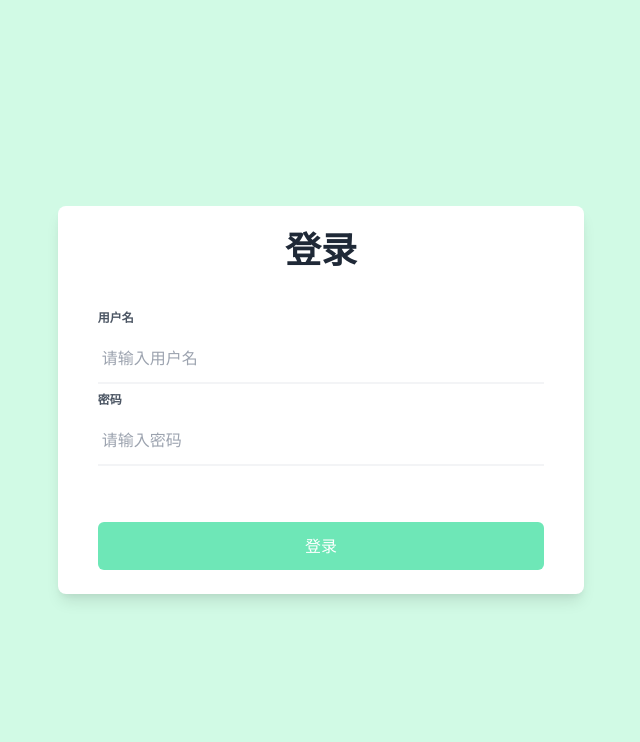
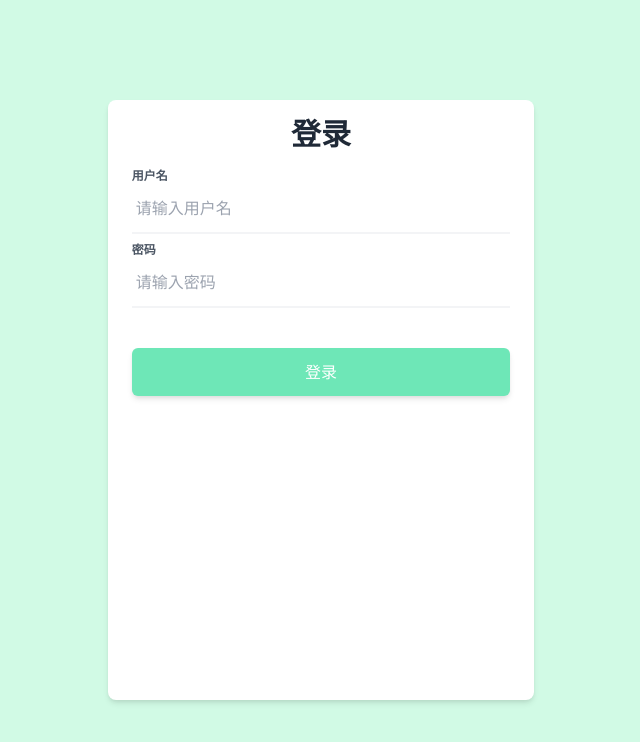
Before and after one commit to cuitaocrazy/supervision, a Next.js app in the folder web-site/simple-shopping/: page /login in a window 1280 px wide. Shown: the top 742 px of the page, without its empty margins (319-959 px from the left). Built offline with nearby package versions, Linux system fonts and the light colour scheme.

Commit message:
登录页面：调整标签符合HTML标准，并调整样式

```diff
--- a/web-site/simple-shopping/pages/login.tsx
+++ b/web-site/simple-shopping/pages/login.tsx
@@ -1,4 +1,3 @@
-import Button from "../components/Button"
 import type { NextPage } from 'next'
 import { useForm, SubmitHandler } from "react-hook-form"
 import { useRouter } from 'next/router'
@@ -9,13 +8,12 @@ type FormData = {
   password: string;
 }
 
-const CreateOrder: NextPage = () => {
+const Login: NextPage = () => {
   const { register, handleSubmit, formState: { errors }, setValue } = useForm<FormData>()
   const router = useRouter();
 
   const onSubmit: SubmitHandler<FormData> = (data: FormData) => {
     saveLoginData();
-    alert(JSON.stringify(data))
   }
 
   //TODO 保存数据
@@ -28,27 +26,48 @@ const CreateOrder: NextPage = () => {
 
   }
 
-  return <div className="flex flex-col h-screen bg-green-100">
-    <div className="grid mx-2 my-20 place-items-center sm:my-auto">
-      <div className="w-11/12 p-12 px-6 py-10 bg-white rounded-lg shadow-md sm:w-8/12 md:w-6/12 lg:w-5/12 2xl:w-4/12 sm:px-10 sm:py-6 lg:shadow-lg">
-        <h2 className="text-3xl font-semibold text-center text-gray-800 lg:text-4xl">登录</h2>
-        <form className="mt-10" onSubmit={handleSubmit(onSubmit)}>
+    // return <div className="flex flex-col h-screen bg-green-100 dark:bg-red-100">
+    //   <div className="grid mx-2 my-20 place-items-center sm:my-auto">
+    //     <div className="w-11/12 p-12 px-6 py-10 bg-white rounded-lg shadow-md sm:w-8/12 md:w-6/12 lg:w-5/12 2xl:w-4/12 sm:px-10 sm:py-6 lg:shadow-lg">
+    //       <h2 className="text-3xl font-semibold text-center text-gray-800 lg:text-4xl">登录</h2>
+    //       <form className="mt-10" onSubmit={handleSubmit(onSubmit)}>
+    //         <label className="block text-xs font-semibold text-gray-600">用户名</label>
+    //         <input className="block w-full px-1 py-3 mt-2 text-gray-800 border-b-2 border-gray-100 appearance-none focus:text-gray-500 focus:outline-none focus:border-gray-200"
+    //           type="text"  {...register('username', { required: true, minLength: 2, maxLength: 10 },)} placeholder="请输入用户名" />
+    //         {errors.username && <p className="pt-2 pl-3 text-base text-red-500">用户名不能为空</p>}
+
+    //         <label className="block mt-2 text-xs font-semibold text-gray-600">密码</label>
+    //         <input className="block w-full px-1 py-3 mt-2 mb-4 text-gray-800 border-b-2 border-gray-100 appearance-none focus:text-gray-500 focus:outline-none focus:border-gray-200"
+    //           type="password" {...register('password', { required: true, minLength: 6, maxLength: 6 })} placeholder="请输入密码" />
+    //         {errors.password && <p className="">密码不能为空</p>}
+
+    //         <input className="w-full py-3 mt-10 font-medium text-white bg-green-300 rounded-md focus:outline-none hover:bg-green-500 hover:shadow-none"
+    //           type="submit" value="登录"  />
+    //       </form>
+    //     </div>
+    //   </div>
+    // </div>
+
+  return <div className="flex h-screen bg-green-100 ">
+    <form onSubmit={handleSubmit(onSubmit)} className="w-11/12 p-12 px-6 py-10 pt-4 mx-auto my-auto bg-white rounded-lg shadow-md h-3/4 sm:w-1/2 md:w-2/5 xl:w-1/3 2xl:w-1/4 ">
+      <fieldset >
+        <legend className="mb-4 text-3xl font-semibold text-center text-gray-800">登录</legend>
+        <div>
           <label className="block text-xs font-semibold text-gray-600">用户名</label>
-          <input className="block w-full px-1 py-3 mt-2 text-gray-800 border-b-2 border-gray-100 appearance-none focus:text-gray-500 focus:outline-none focus:border-gray-200"
-            type="text"  {...register('username', { required: true, minLength: 2, maxLength: 10 },)} placeholder="请输入用户名" />
+          <input type="text" className="block w-full px-1 py-3 text-gray-800 border-b-2 border-gray-100 focus:text-gray-500 focus:outline-none focus:border-gray-200 " {...register('username', { required: true},)} placeholder="请输入用户名"/>
           {errors.username && <p className="pt-2 pl-3 text-base text-red-500">用户名不能为空</p>}
+        </div>
+        <div className="mt-2">
+          <label className="block text-xs font-semibold text-gray-600">密码</label>
+          <input type="text" className="block w-full px-1 py-3 text-gray-800 border-b-2 border-gray-100 focus:text-gray-500 focus:outline-none focus:border-gray-200 " {...register('password', { required: true})} placeholder="请输入密码" />
+          {errors.password && <p className="pt-2 pl-3 text-base text-red-500">密码不能为空</p>}
+        </div>
+      </fieldset>
+      <input type="submit" className="w-full py-3 my-10 font-medium text-white bg-green-300 rounded-md shadow-md focus:outline-none hover:bg-green-500 hover:shadow-none" value="登录" />
+    </form>
+  </div>
+   }
 
-          <label className="block mt-2 text-xs font-semibold text-gray-600">密码</label>
-          <input className="block w-full px-1 py-3 mt-2 mb-4 text-gray-800 border-b-2 border-gray-100 appearance-none focus:text-gray-500 focus:outline-none focus:border-gray-200"
-            type="password" {...register('password', { required: true, minLength: 6, maxLength: 6 })} placeholder="请输入密码" />
-          {errors.password && <p className="">密码不能为空</p>}
 
-          <input className="w-full py-3 mt-10 font-medium text-white bg-green-300 rounded-md focus:outline-none hover:bg-green-500 hover:shadow-none"
-            type="submit" value="登录"  />
-        </form>
-      </div>
-    </div>
-  </div>
-}
 
-export default CreateOrder
+  export default Login
```
